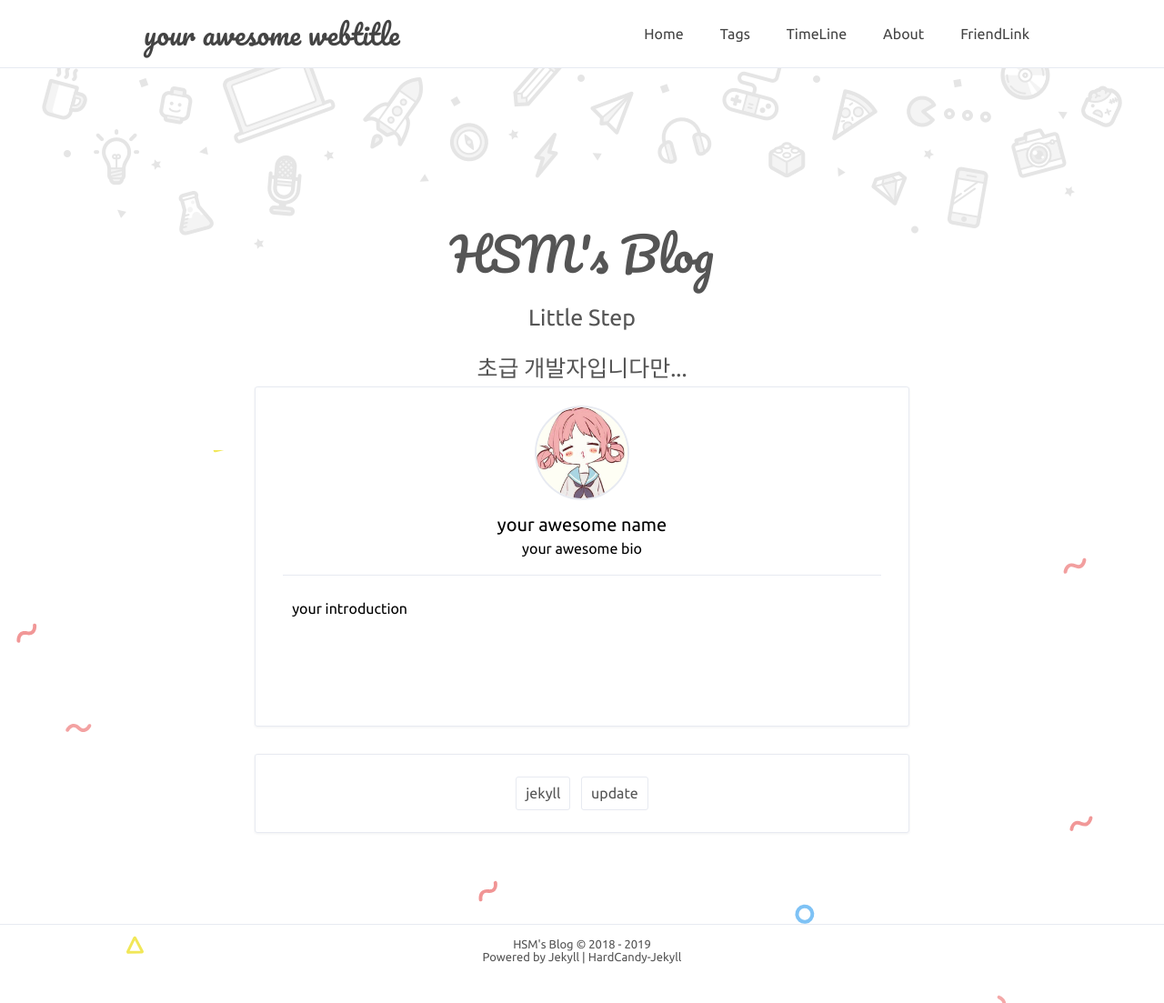
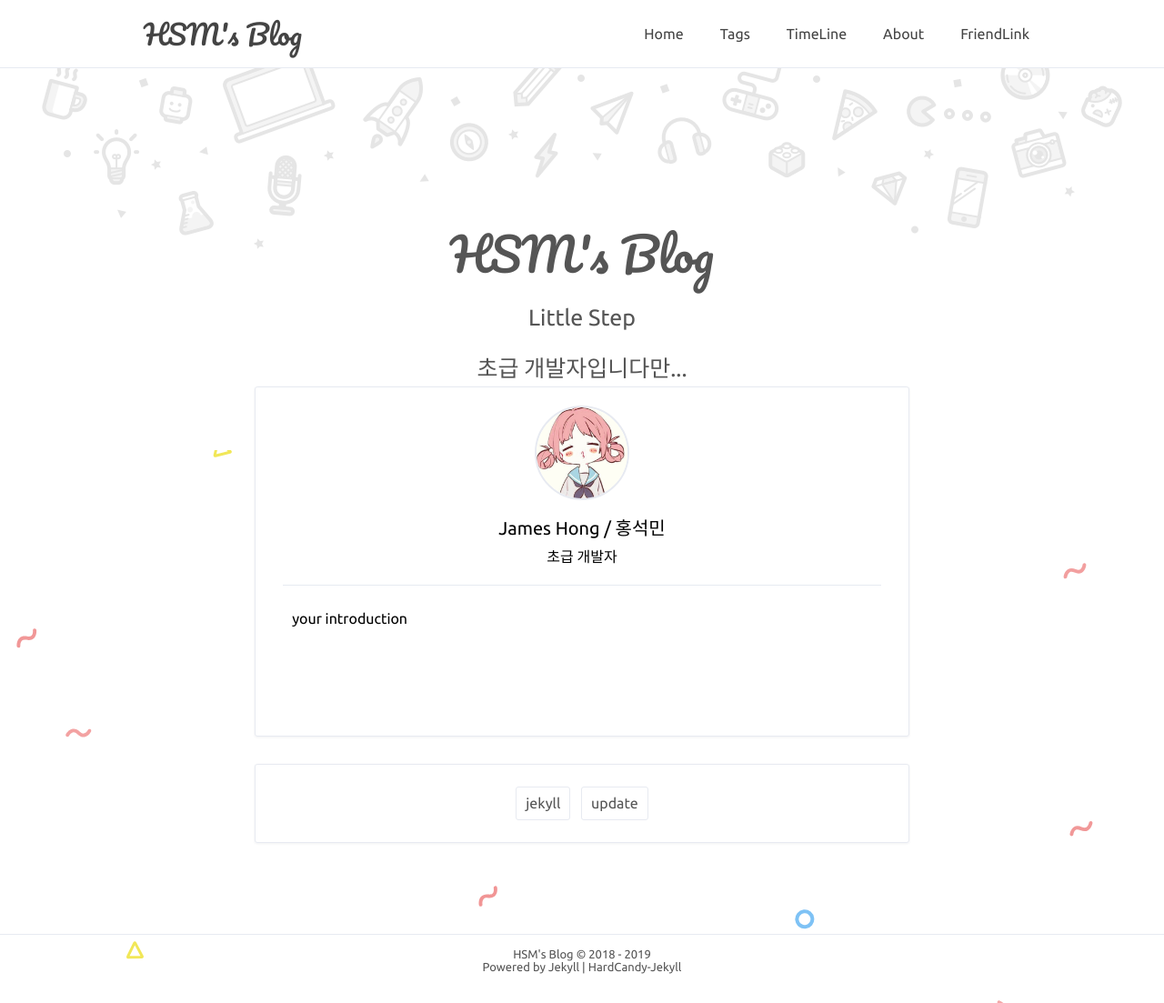
Before and after one commit to xukimseven/HardCandy-Jekyll, a Jekyll site: the page built from about.html, in a window 1280 px wide. Shown: the whole page at 91% size. Built offline with Jekyll 4.4.1, drawn with Linux system fonts in a browser that asks for light colours; comment, search, counter and statistics services are not loaded.

Commit message:
20191101-Change Settings

```diff
--- a/_config.yml
+++ b/_config.yml
@@ -14,10 +14,10 @@ nav: # 最佳体验 六个标签 且最好每个标签不超过4中文字
 
 # 博主
 author: true
-name: 'your awesome name'
-NickName: 'your awesome nickname'
-webtitle: 'your awesome webtitle'
-bio: 'your awesome bio'
+name: 'James Hong / 홍석민'
+NickName: 'HSMINT'
+webtitle: "HSM's Blog"
+bio: '초급 개발자'
 about: true
 aboutyou: 'your introduction'
 portraits: '/assets/profile.jpeg' # your portraits image file path
--- a/index.html
+++ b/index.html
@@ -2,8 +2,8 @@
 layout: default
 title: HSM's Blog
 page-title: HSM's Blog
-home-title: HSM's Blog
-description: 초급 개발자입니다만...
+home-title: 초급 개발자 입니다만...
+description:
 ---
 
 {% include header.html %}
```
